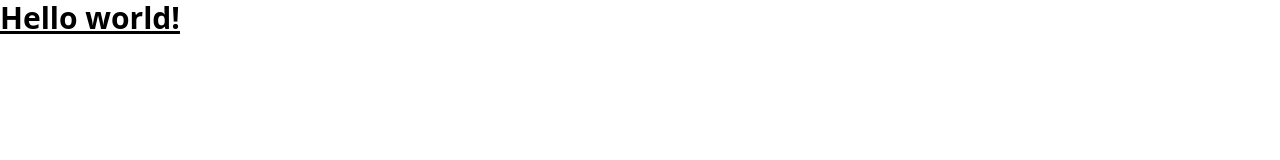
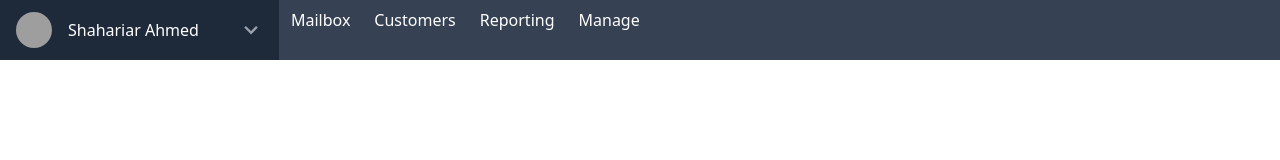
Before and after one commit to shahariarpo/Email-Application-Design, a website: page src/index.html in a window 1280 px wide. Drawn offline with Linux system fonts and the light colour scheme; grey boxes are pictures that could not be loaded.

Commit message:
add: header section

```diff
--- a/src/index.html
+++ b/src/index.html
@@ -1,13 +1,54 @@
-<!doctype html>
+<!DOCTYPE html>
 <html>
-<head>
-  <meta charset="UTF-8">
-  <meta name="viewport" content="width=device-width, initial-scale=1.0">
-  <link href="/css/style.css" rel="stylesheet">
-</head>
-<body>
-  <h1 class="text-3xl font-bold underline">
-    Hello world!
-  </h1>
-</body>
+  <head>
+    <meta charset="UTF-8" />
+    <meta name="viewport" content="width=device-width, initial-scale=1.0" />
+    <link href="/css/style.css" rel="stylesheet" />
+  </head>
+  <body>
+    <div>
+      <header class="flex">
+        <div class="flex">
+          <div class="shrink-0 px-4 py-3 bg-gray-800">
+            <button class="flex items-center">
+              <img
+                class="h-9 w-9 rounded-full object-cover"
+                src="https://avatars.githubusercontent.com/u/74198638?v=4"
+                alt=""
+              />
+              <span class="ml-4 text-white font-medium">Shahariar Ahmed</span>
+              <svg
+                class="ml-10 h-6 w-6 fill-current text-gray-400"
+                xmlns="http://www.w3.org/2000/svg"
+                viewBox="0 0 20 20"
+              >
+                <path
+                  d="M9.293 12.95l.707.707L15.657 8l-1.414-1.414L10 10.828 5.757 6.586 4.343 8z"
+                />
+              </svg>
+            </button>
+          </div>
+        </div>
+        <div class="flex-1 bg-gray-700">
+          <div>
+            <nav class="flex">
+              <a href="#" class="inline-block px-3 py-2 font-medium text-white"
+                >Mailbox</a
+              >
+              <a href="#" class="inline-block px-3 py-2 font-medium text-white"
+                >Customers</a
+              >
+              <a href="#" class="inline-block px-3 py-2 font-medium text-white"
+                >Reporting</a
+              >
+              <a href="#" class="inline-block px-3 py-2 font-medium text-white"
+                >Manage</a
+              >
+            </nav>
+          </div>
+          <div></div>
+        </div>
+      </header>
+    </div>
+  </body>
 </html>
```
Also changed, not shown: css/style.css.
